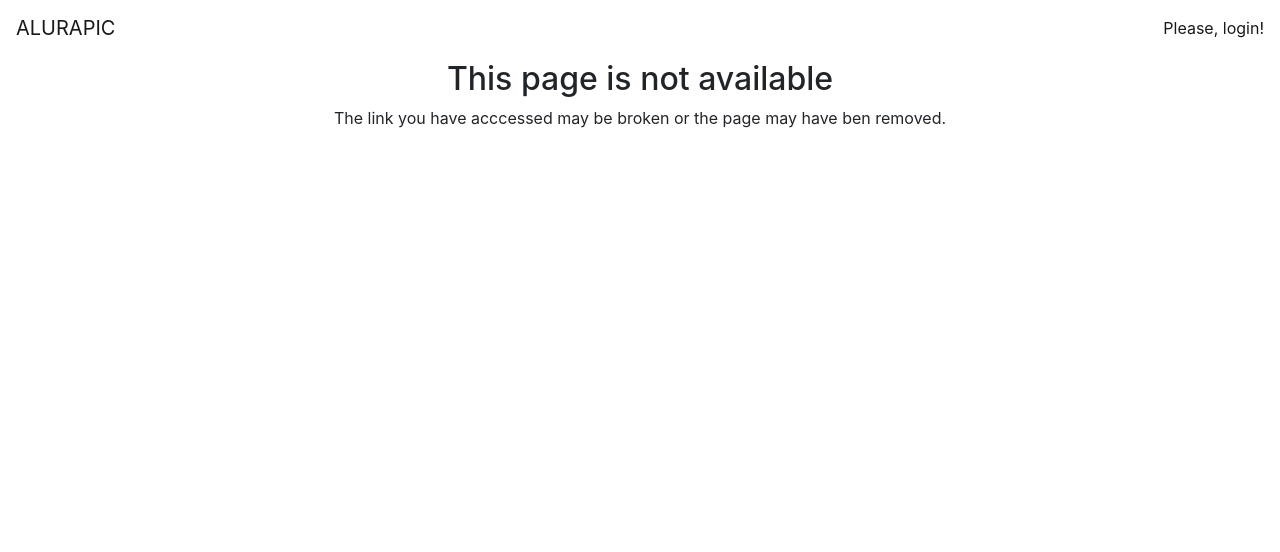
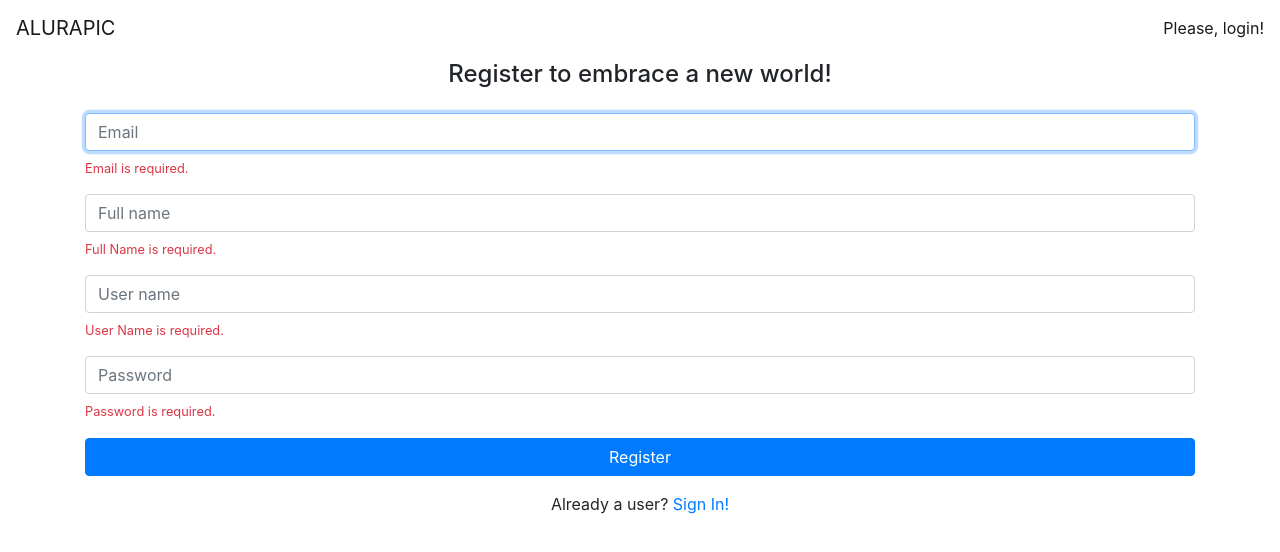
Before and after one commit to daniichan/angular, an Angular app: page /signup in a window 1280 px wide. Shown: the top 552 px of the page. Built offline with nearby package versions, Linux system fonts and the light colour scheme.

Commit message:
Angular 2. Aula 4 - 4

```diff
--- a/src/app/app.routing.module.ts
+++ b/src/app/app.routing.module.ts
@@ -16,7 +16,7 @@
         canActivate: [AuthGuard]
     },
     {
-        path: 'Signup',
+        path: 'signup',
         component: SignUpComponent
     },
     {
--- a/src/app/home/signin/signin.component.html
+++ b/src/app/home/signin/signin.component.html
@@ -41,5 +41,5 @@
 
     </form>
 
-    <p class="text-center">Not a user? <a>Register now</a></p>
+    <p class="text-center mt-3">Not a user? <a>Register now</a></p>
 </div>
--- a/src/app/home/signup/signup.component.html
+++ b/src/app/home/signup/signup.component.html
@@ -45,7 +45,7 @@
                 text="Maximun length is 30.">
             </app-vmessage>
             <app-vmessage
-                *ngIf="signupForm.get('userName').errors?.pattern"
+                *ngIf="signupForm.get('userName').errors?.lowerCase"
                 text="Must be lower case.">
             </app-vmessage>
         </div>
@@ -68,6 +68,6 @@
 
         <button class="btn btn-primary btn-block">Register</button>
 
-        <p>Already a user? <a [routerLink]="['']">Sign In!</a></p>
+        <p class="text-center mt-3">Already a user? <a [routerLink]="['']">Sign In!</a></p>
     </form>
 </div>
--- a/src/app/home/signup/signup.component.ts
+++ b/src/app/home/signup/signup.component.ts
@@ -1,5 +1,6 @@
 import { Component, OnInit } from '@angular/core';
 import { FormGroup, FormBuilder, Validators } from '@angular/forms';
+import { LowerCaseValidator } from 'src/app/shared/validators/lowercase.validator';
 
 @Component({
     templateUrl: './signup.component.html'
@@ -28,7 +29,8 @@
             userName: ['',
                 [
                     Validators.required,
-                    Validators.pattern(/^[a-z0-9_\-]+$/),
+                    // Validators.pattern(/^[a-z0-9_\-]+$/),
+                    LowerCaseValidator,
                     Validators.minLength(2),
                     Validators.maxLength(30)
                 ]
--- /dev/null
+++ b/src/app/shared/validators/lowercase.validator.ts
@@ -0,0 +1,11 @@
+import { AbstractControl } from '@angular/forms';
+
+export function LowerCaseValidator(control: AbstractControl) {
+
+    if(control.value.trim() && !/^[a-z0-9_\-]+$/.test(control.value)) {
+        return { lowerCase: true }
+    }
+
+    return null;
+
+}
```
